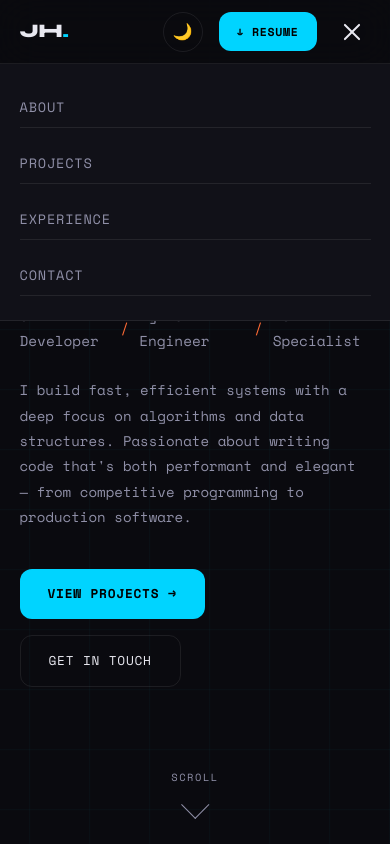
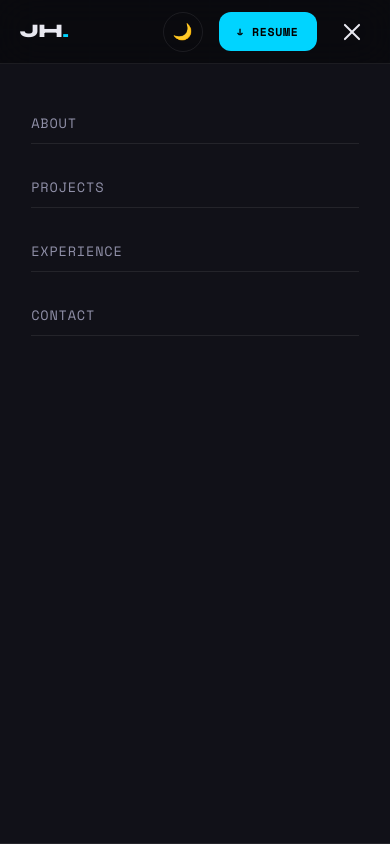
Before and after one commit to jiteshharchandani3-jpg/My-main-portfolio, a website: page index.html in a window 390 px wide. Both pictures are taken after a click on the button "Menu". Shown: the top 844 px of the page. Drawn offline with nearby package versions, Linux system fonts and the light colour scheme.

Commit message:
Fix mobile navigation layout

```diff
--- a/index.html
+++ b/index.html
@@ -296,21 +296,30 @@
     }
 
     /* Mobile nav */
+    /* Mobile nav - Full Screen */
     .mobile-nav {
       position: fixed;
       top: 64px;
       left: 0;
-      right: 0;
+      width: 100%;
+      height: calc(100dvh - 64px);
+
       background: var(--bg2);
       border-bottom: 1px solid var(--border);
-      padding: 24px 5%;
+
+      padding: 40px 8%;
+
       display: none;
       flex-direction: column;
-      gap: 16px;
+      gap: 24px;
+
       z-index: 999;
+
       transform: translateY(-10px);
       opacity: 0;
       transition: all var(--transition);
+
+      overflow-y: auto;
     }
 
     .mobile-nav.open {
```
